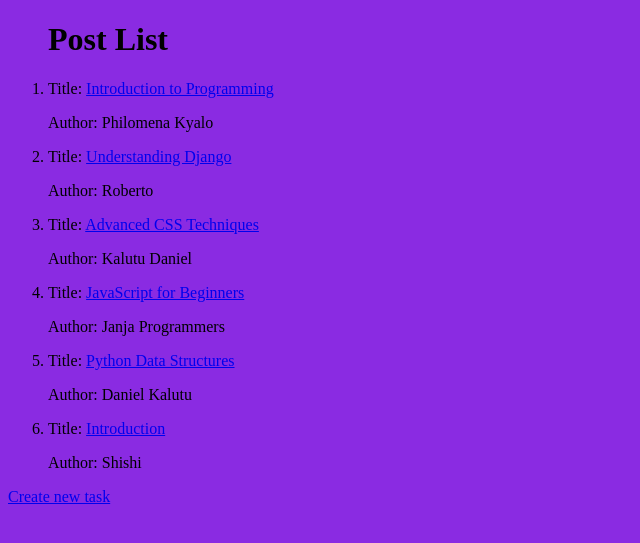
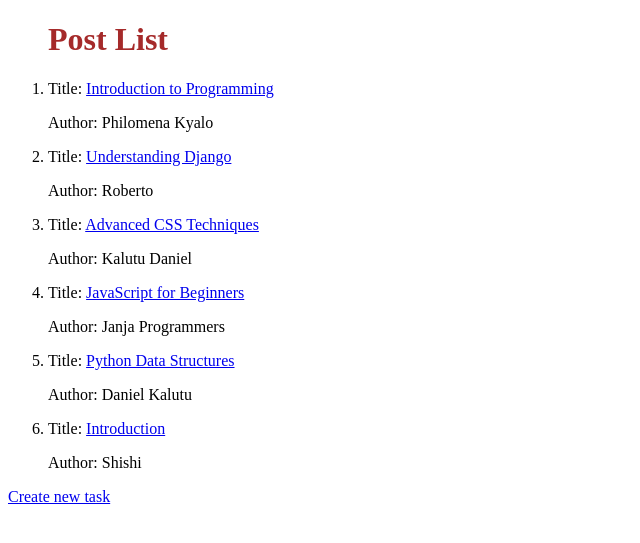
Before and after one commit to PhilomenaMusili/Blog-APP, a Django app: page /blog/list/ in a window 1280 px wide. Shown: the top 543 px of the page, without its empty margins (0-640 px from the left). Run offline with Django 5.2, Linux system fonts and the light colour scheme; data comes from the database, SQL or seed files in the repository.

Commit message:
Css changes

```diff
--- a/static/css/style.css
+++ b/static/css/style.css
@@ -1,3 +1,3 @@
-body {
-  background-color: blueviolet;
+h1 {
+  color: brown;
 }
```
